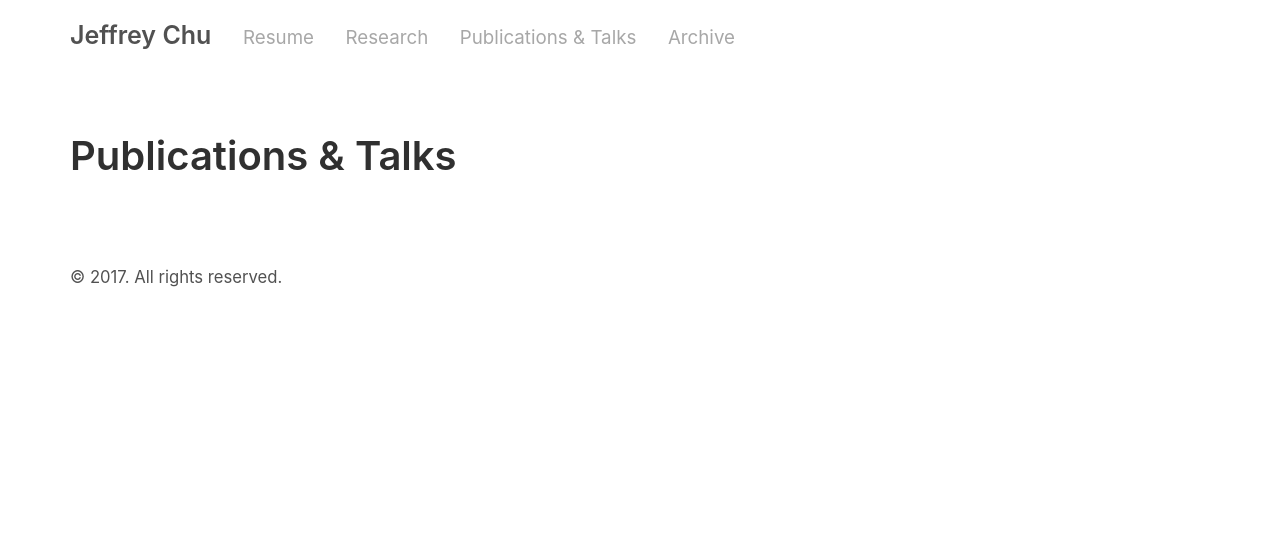
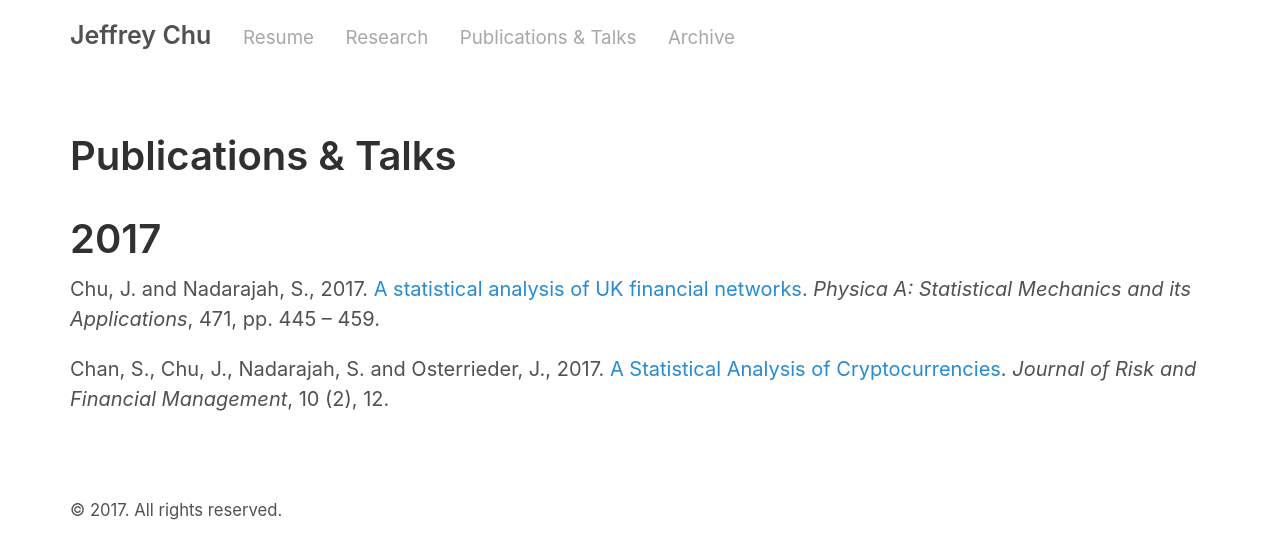
Before and after one commit to jeffrey-chu/jeffrey-chu.github.io, a Jekyll site: the page built from pubtalks.md, in a window 1280 px wide. Shown: the top 559 px of the page. Built offline with Jekyll 4.4.1, drawn with Linux system fonts in a browser that asks for light colours.

Commit message:
Update pubtalks.md

```diff
--- a/pubtalks.md
+++ b/pubtalks.md
@@ -2,3 +2,7 @@
 layout: page
 title: Publications & Talks
 ---
+
+# 2017
+<p>Chu, J. and Nadarajah, S., 2017. <a href="https://doi.org/10.1016/j.physa.2016.12.073">A statistical analysis of UK financial networks</a>. <i>Physica A: Statistical Mechanics and its Applications</i>, 471, pp. 445 – 459.</p>
+<p>Chan, S., Chu, J., Nadarajah, S. and Osterrieder, J., 2017. <a href="">A Statistical Analysis of Cryptocurrencies</a>. <i>Journal of Risk and Financial Management</i>, 10 (2), 12.</p>
```
